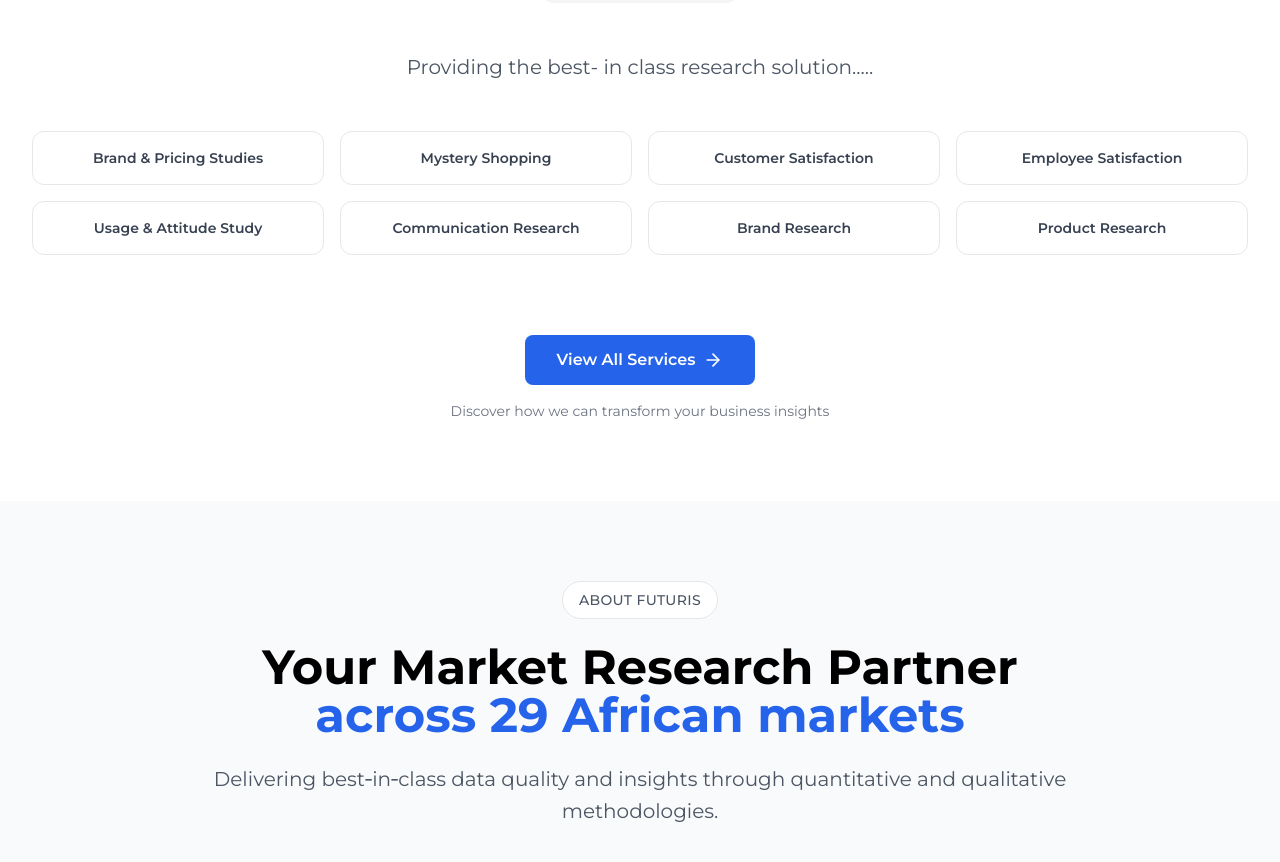
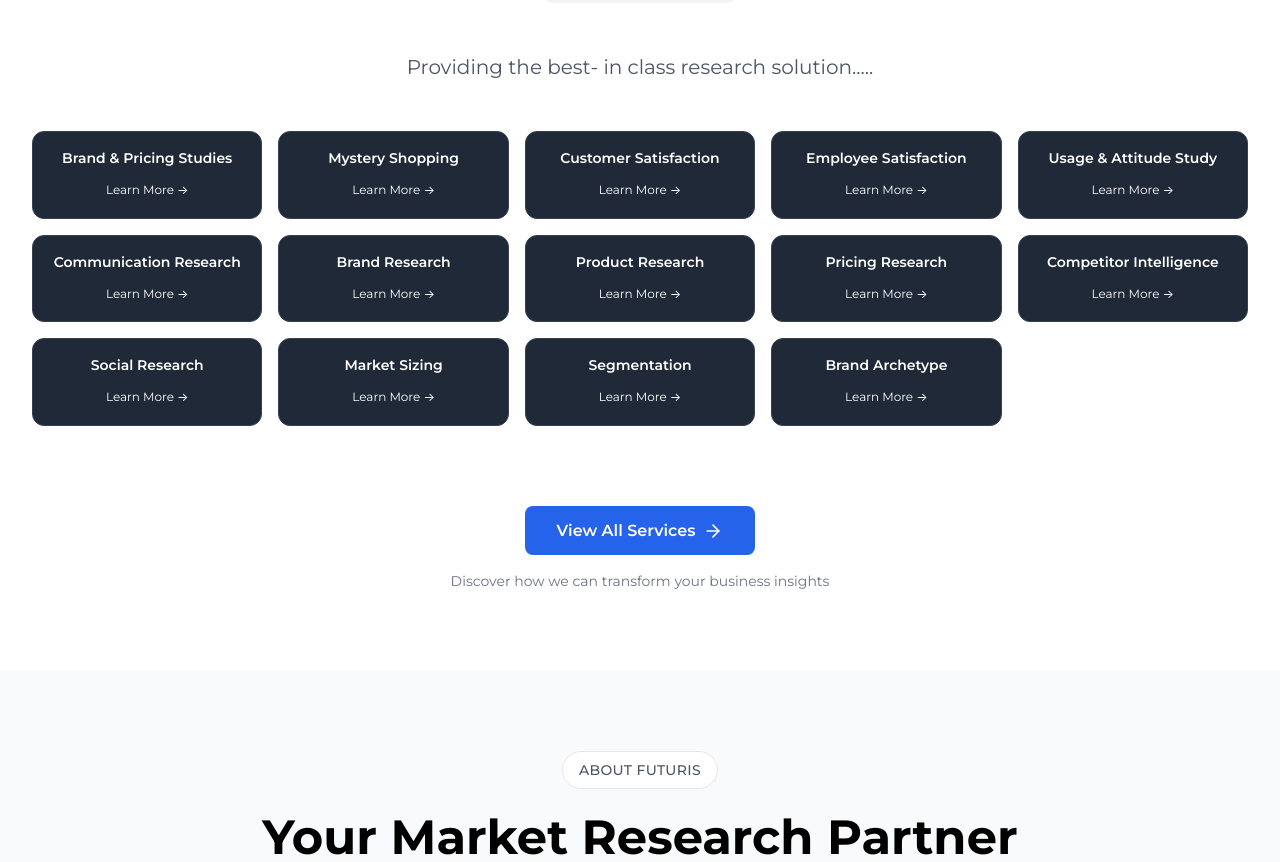
Before and after one commit to Jiwe-Holding/Futuris-Site, a React (Vite) app: page / in a window 1280 px wide. Shown: the part 1720-2582 px from the top of the page. Built offline with nearby package versions, Linux system fonts and the light colour scheme.

Commit message:
Update Services.tsx

```diff
--- a/src/components/Services.tsx
+++ b/src/components/Services.tsx
@@ -1,5 +1,5 @@
 import React, { useState, useEffect, useRef } from 'react';
-import { Clipboard, CheckCircle, Lightbulb, Eye, Users, ArrowRight, ShoppingBag, Heart, UserCheck, BarChart2, MessageSquare, Star, Package } from 'lucide-react';
+import { Clipboard, CheckCircle, Lightbulb, Eye, Users, ArrowRight, ShoppingBag, Heart, UserCheck, BarChart2, MessageSquare, Star, Package, DollarSign, Search, Users2, TrendingUp, Layers, Crown } from 'lucide-react';
 import { useNavigate } from 'react-router-dom';
 
 const Services: React.FC = () => {
@@ -134,6 +134,54 @@ const Services: React.FC = () => {
       description: "To understand customer needs toward product. Product research useful for New product development, product improvement, test new features, test marketing, revitalizing a declining product etc.",
       features: [],
       color: "from-gray-500 to-gray-600"
+    },
+    {
+      number: "09",
+      icon: <DollarSign className="h-6 w-6" />,
+      title: "Pricing Research",
+      description: "To measure acceptability toward product price and to determine the maximum price for new products.",
+      features: [],
+      color: "from-gray-500 to-gray-600"
+    },
+    {
+      number: "10",
+      icon: <Search className="h-6 w-6" />,
+      title: "Competitor Intelligence",
+      description: "To gathering relevant information from the market, to analyzed, and for decision making in determining market opportunity, market penetration strategy & market development.",
+      features: [],
+      color: "from-gray-500 to-gray-600"
+    },
+    {
+      number: "11",
+      icon: <Users2 className="h-6 w-6" />,
+      title: "Social Research",
+      description: "Understanding social dynamics, cultural trends, and community behaviors to inform strategic decision-making and social impact initiatives.",
+      features: [],
+      color: "from-gray-500 to-gray-600"
+    },
+    {
+      number: "12",
+      icon: <TrendingUp className="h-6 w-6" />,
+      title: "Market Sizing",
+      description: "Comprehensive analysis to determine market volume, potential, and growth opportunities across different segments and regions.",
+      features: [],
+      color: "from-gray-500 to-gray-600"
+    },
+    {
+      number: "13",
+      icon: <Layers className="h-6 w-6" />,
+      title: "Segmentation",
+      description: "Identifying and analyzing distinct customer groups to develop targeted strategies and personalized approaches for different market segments.",
+      features: [],
+      color: "from-gray-500 to-gray-600"
+    },
+    {
+      number: "14",
+      icon: <Crown className="h-6 w-6" />,
+      title: "Brand Archetype",
+      description: "Defining brand personality and archetypal positioning to create authentic connections with target audiences and differentiate from competitors.",
+      features: [],
+      color: "from-gray-500 to-gray-600"
     }
   ];
 
@@ -244,30 +292,36 @@ const Services: React.FC = () => {
             </p>
           </div>
 
-          <div className="grid grid-cols-2 md:grid-cols-4 lg:grid-cols-4 gap-4">
+          <div className="grid grid-cols-2 md:grid-cols-3 lg:grid-cols-4 xl:grid-cols-5 gap-4">
             {methodologies.map((methodology, index) => (
               <div
                 key={index}
                 ref={(el) => cardRefs.current[index + 4] = el}
                 onMouseEnter={() => setHoveredCard(index + 4)}
                 onMouseLeave={() => setHoveredCard(null)}
-                className={`group bg-white rounded-xl border border-gray-200 p-4 transition-all duration-300 cursor-pointer ${
+                className={`group bg-gray-800 rounded-xl border border-gray-700 p-4 transition-all duration-300 cursor-pointer ${
                   visibleItems.includes(index + 4)
                     ? 'opacity-100 translate-y-0'
                     : 'opacity-0 translate-y-5'
                 } ${
                   hoveredCard === index + 4
-                    ? 'shadow-lg border-gray-400 -translate-y-1'
-                    : 'hover:shadow-md hover:border-gray-300'
+                    ? 'shadow-lg border-gray-500 -translate-y-1'
+                    : 'hover:shadow-md hover:border-gray-600'
                 }`}
               >
-                {/* Simple Title Only */}
+                {/* Title and Learn More Link */}
                 <div className="text-center">
-                  <h3 className="text-sm font-semibold text-gray-700 transition-colors duration-300 ${
-                    hoveredCard === index + 4 ? 'text-gray-900' : ''
+                  <h3 className="text-sm font-semibold text-white transition-colors duration-300 mb-2 ${
+                    hoveredCard === index + 4 ? 'text-gray-100' : ''
                   }">
                     {methodology.title}
                   </h3>
+                  <button
+                    onClick={() => navigate('/services')}
+                    className="text-xs text-white hover:text-blue-400 transition-colors duration-300"
+                  >
+                    Learn More →
+                  </button>
                 </div>
               </div>
             ))}
```
